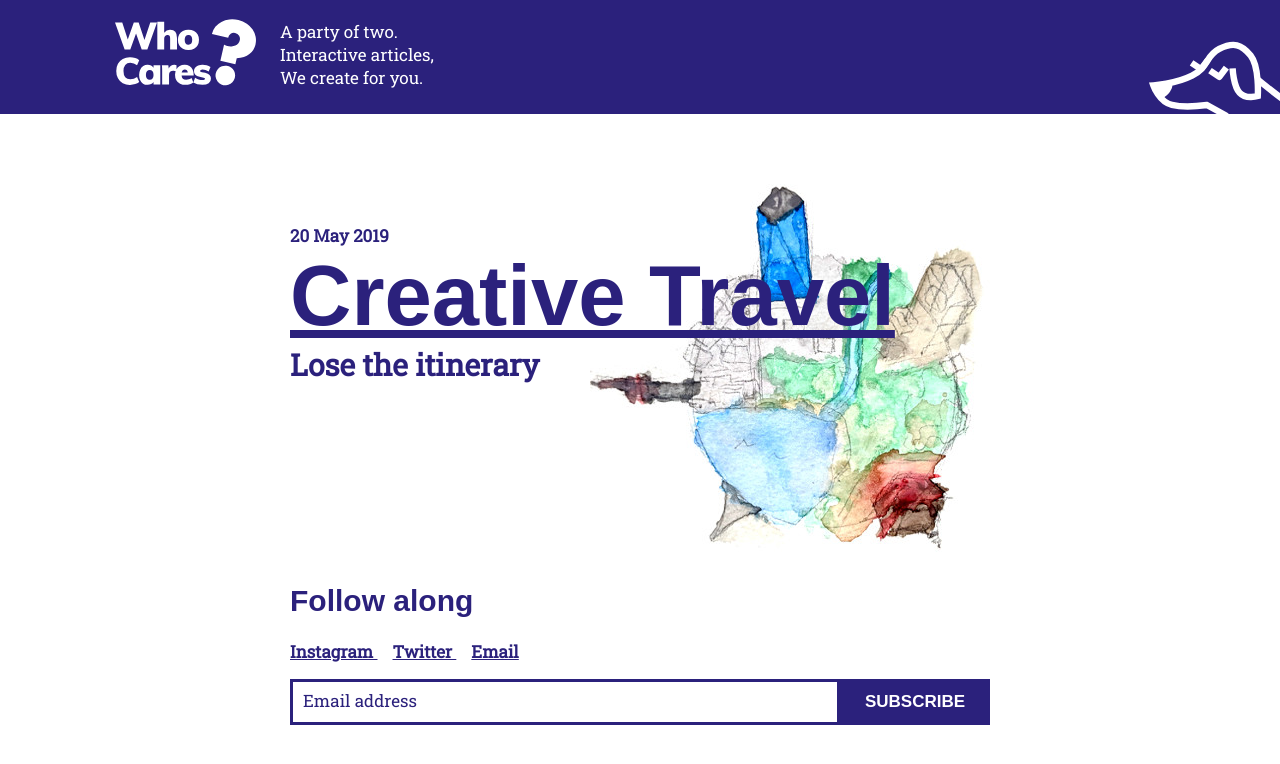
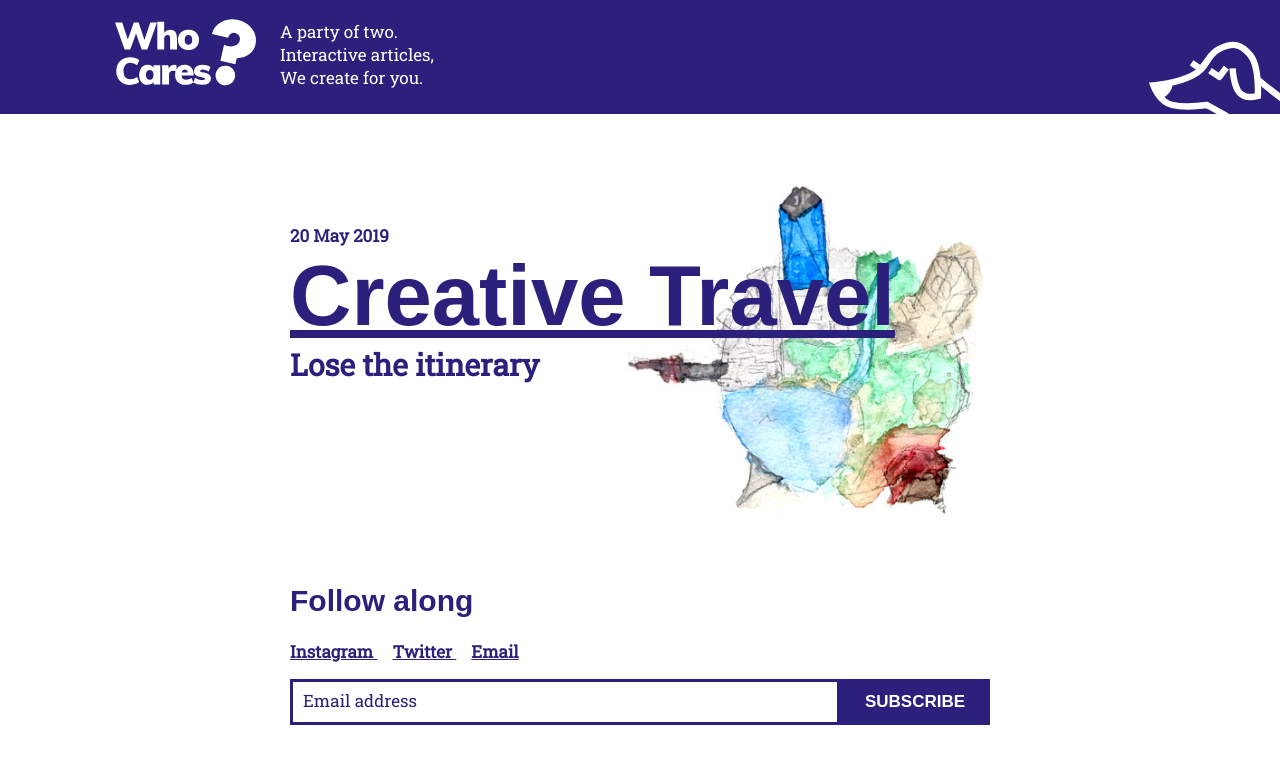
Before and after one commit to whocarescreative/blog, a Jekyll site: the page built from index.html, in a window 1280 px wide. Shown: the top 764 px of the page. Built offline with Jekyll 4.4.1, drawn with Linux system fonts in a browser that asks for light colours; some web fonts are replaced.

Commit message:
image sizing

```diff
--- a/_layouts/home.html
+++ b/_layouts/home.html
@@ -44,7 +44,7 @@
           <div class="article--date font-secondary">{{ post.date | date: "%-d %B %Y" }}</div>
           <a href="{{ post.url }}" class="article--title font-primary">{{ post.title }}</a>
           <div class="article--subtitle font-secondary text-nodecoration">{{ post.subtitle }}</div>
-          <div class="article--img"><a style="display: block;"href="{{ post.url }}"><img src="{{ post.image }}"></a></div>
+          <div class="article--img-wrap"><a style="display: block;" href="{{ post.url }}"><img class="article--img" src="{{ post.image }}"></a></div>
         </div>
       {% endfor %}
     </div>
--- a/_sass/blog-main.scss
+++ b/_sass/blog-main.scss
@@ -128,14 +128,19 @@ a {
 .article--date {
     font-weight: bold;
     font-size: 17px;
+    z-index: 1;
 }
 
-.article--img {
+.article--img-wrap {
     position: absolute;
     right:0;
     top:0;
     z-index: 0;
-    height:300px;
+    height:350px;
+}
+
+.article--img {
+    height:350px;
 }
 
 .footer-wrap {
@@ -166,6 +171,10 @@ a {
     .article--subtitle {
         font-weight: bold;
         font-size: 25px;
+    }
+
+    .article--img-wrap {
+       height:200px;
     }
 
     .article--img {
```
